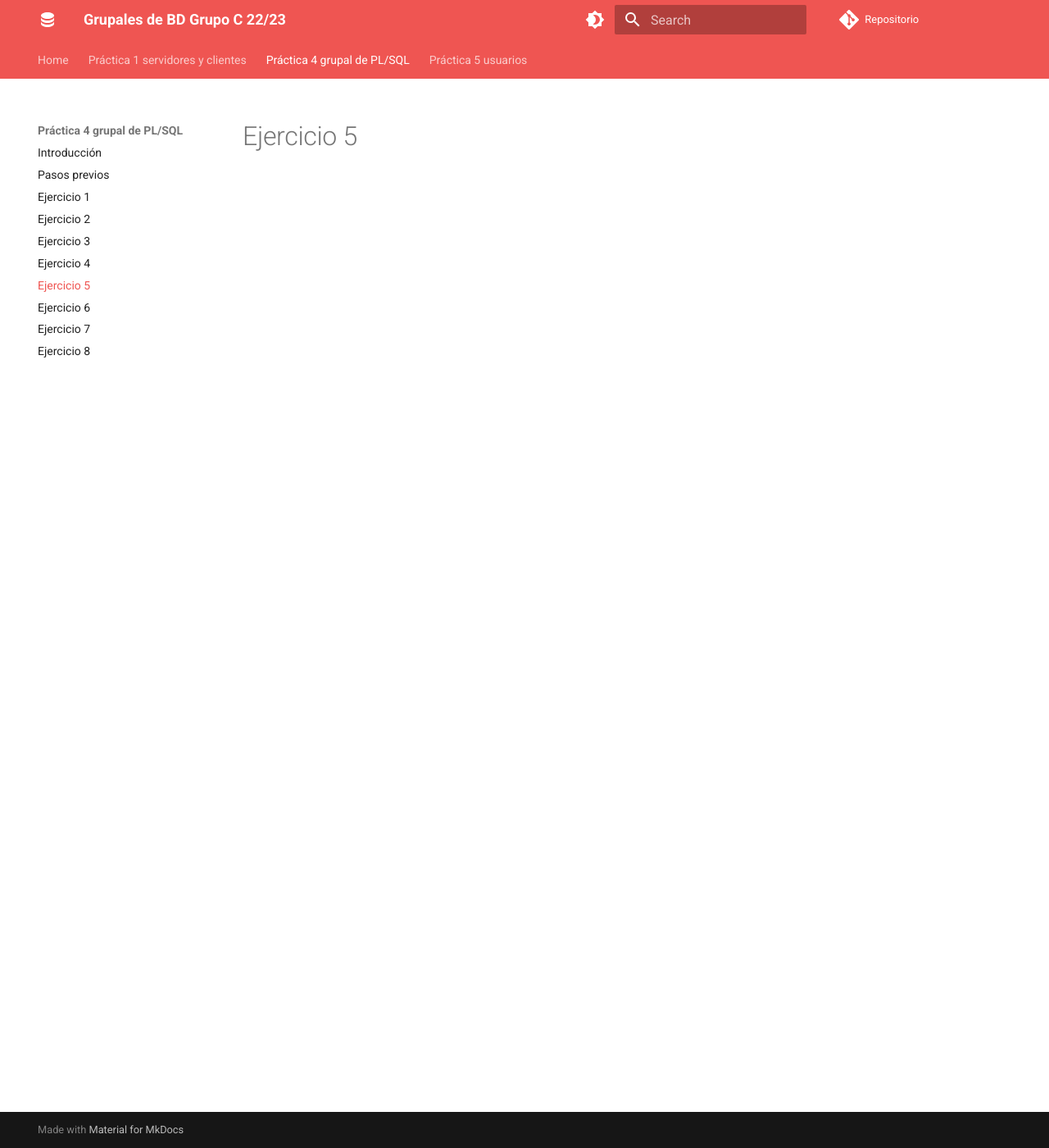
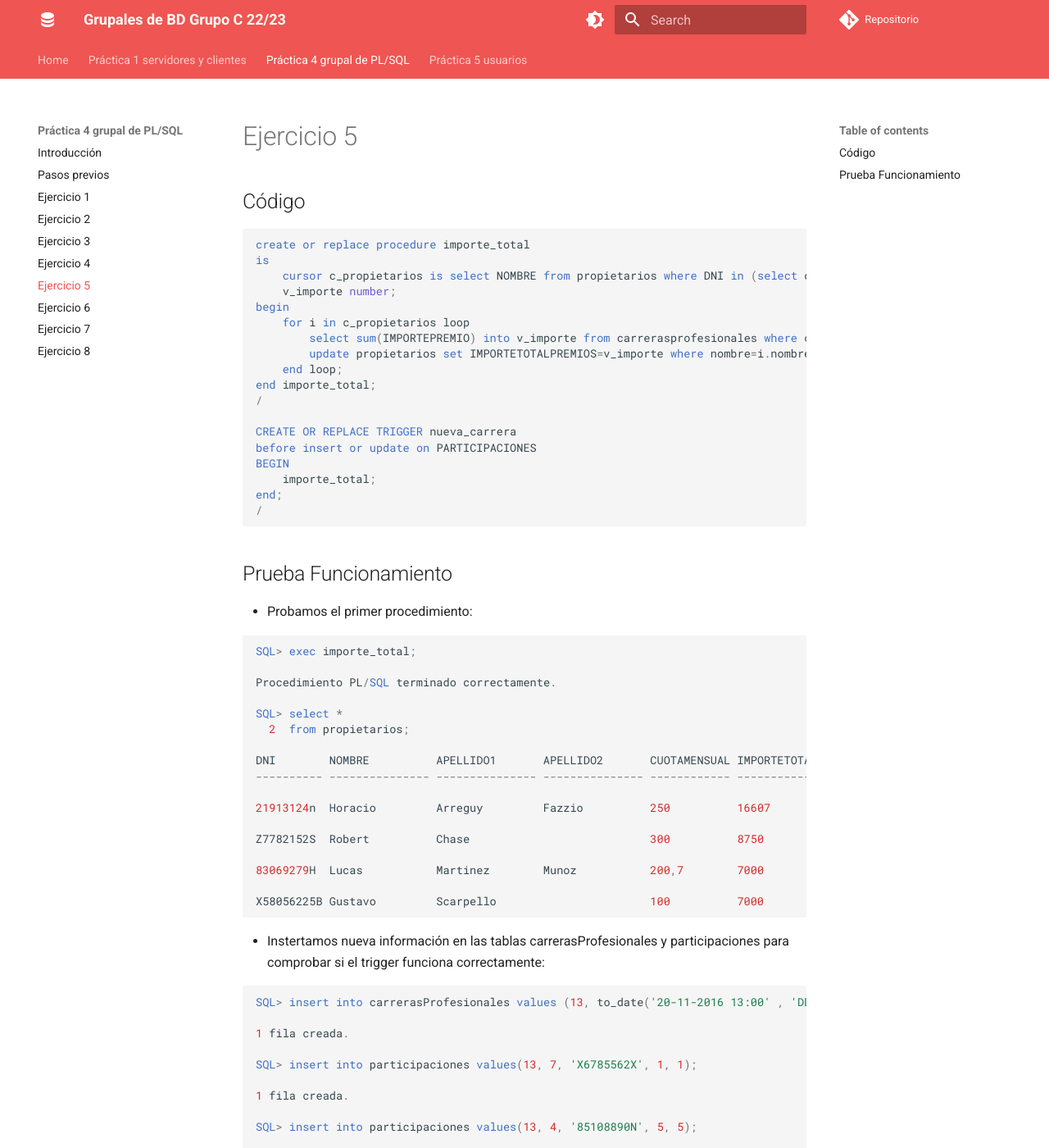
Before and after one commit to adriasir123/grupalesbdc, an MkDocs documentation site: the page built from docs/p4-grupal-plsql/ejercicio5.md, in a window 1280 px wide and 1400 px high. Shown: the whole window at 82% size. Built offline with MkDocs 1.6.1 and Material for MkDocs 9.7.7, drawn with Linux system fonts in a browser that asks for light colours; comment, search, counter and statistics services are not loaded; some of the changed text lies outside the part shown.

Commit message:
Termino el ejercicio 5

````diff
--- a/docs/p4-grupal-plsql/ejercicio5.md
+++ b/docs/p4-grupal-plsql/ejercicio5.md
@@ -1 +1,77 @@
 # Ejercicio 5
+
+## Código
+
+```sql
+create or replace procedure importe_total
+is
+    cursor c_propietarios is select NOMBRE from propietarios where DNI in (select dniPropietario from caballos where codigoCaballo in (select codigocaballo from participaciones where POSICIONFINAL=1));
+    v_importe number;
+begin
+    for i in c_propietarios loop
+        select sum(IMPORTEPREMIO) into v_importe from carrerasprofesionales where codigoCarrera in (select codigoCarrera from participaciones where POSICIONFINAL=1 and codigocaballo in (select codigocaballo from caballos where dnipropietario in (select dni from propietarios where nombre=i.nombre)));
+        update propietarios set IMPORTETOTALPREMIOS=v_importe where nombre=i.nombre;
+    end loop;
+end importe_total;
+/
+
+CREATE OR REPLACE TRIGGER nueva_carrera
+before insert or update on PARTICIPACIONES
+BEGIN
+    importe_total;
+end;
+/
+```
+
+## Prueba Funcionamiento
+
+- Probamos el primer procedimiento:
+
+```sql
+SQL> exec importe_total;
+
+Procedimiento PL/SQL terminado correctamente.
+
+SQL> select *
+  2  from propietarios;
+
+DNI	       NOMBRE          APELLIDO1       APELLIDO2	   CUOTAMENSUAL IMPORTETOTALPREMIOS
+---------- --------------- --------------- --------------- ------------ -------------------
+
+21913124n  Horacio	       Arreguy	       Fazzio		   250          16607
+
+Z7782152S  Robert	       Chase				           300          8750
+
+83069279H  Lucas	       Martinez	       Munoz		   200,7        7000
+
+X58056225B Gustavo	       Scarpello				       100          7000
+```
+
+- Instertamos nueva información en las tablas carrerasProfesionales y participaciones para comprobar si el trigger funciona correctamente:
+
+```sql
+
+SQL> insert into carrerasProfesionales values (13, to_date('20-11-2016 13:00' , 'DD-MM-YYYY HH24:MI'), 8000, 650, to_date('01-01-2010', 'DD-MM-YYYY'), to_date('01-06-2013', 'DD-MM-YYYY'));
+
+1 fila creada.
+
+SQL> insert into participaciones values(13, 7, 'X6785562X', 1, 1);
+
+1 fila creada.
+
+SQL> insert into participaciones values(13, 4, '85108890N', 5, 5);
+
+1 fila creada.
+
+DNI	       NOMBRE          APELLIDO1       APELLIDO2	   CUOTAMENSUAL IMPORTETOTALPREMIOS
+---------- --------------- --------------- --------------- ------------ -------------------
+
+21913124n  Horacio	       Arreguy	       Fazzio		   250          16607
+
+Z7782152S  Robert	       Chase				           300          8750
+
+83069279H  Lucas	       Martinez	       Munoz		   200,7        15000
+
+X58056225B Gustavo	       Scarpello				       100          7000
+
+```
````
